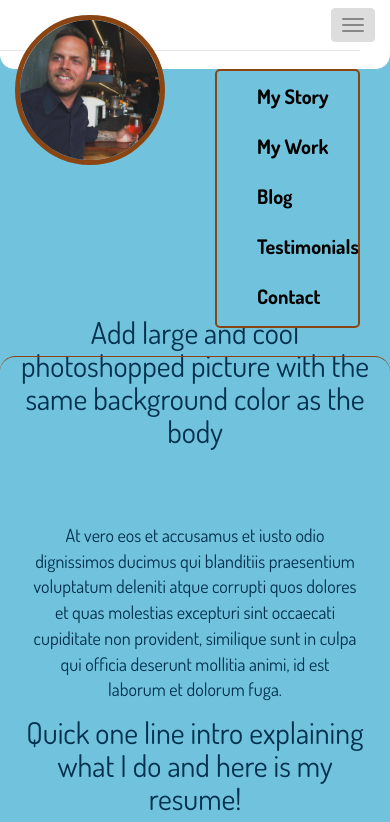
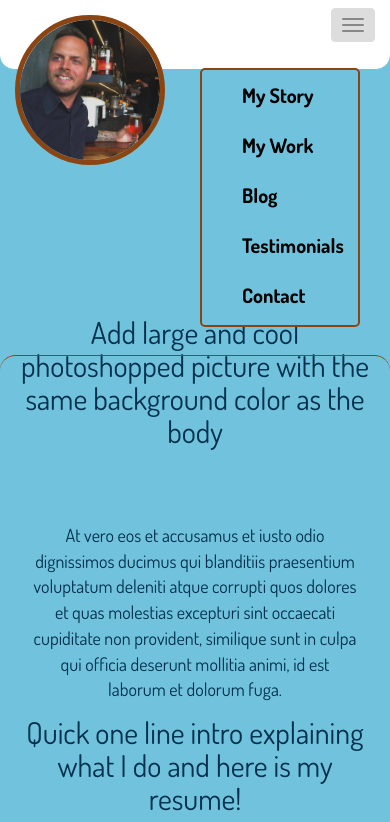
Before and after one commit to ryanboyce1/ryanboyce1.github.io, a plain HTML site: page index.html in a window 390 px wide. Both pictures are taken after a click on the button "Toggle navigation". Shown: the top 822 px of the page. Drawn offline with Linux system fonts and the light colour scheme.

Commit message:
menu fix
blah

```diff
--- a/css/my-style.css
+++ b/css/my-style.css
@@ -217,10 +217,7 @@ MEDIA QUERIES
 
 
 @media screen and (max-width: 764px) {
-    .logo {
-        width: 200px;
-        height: 200px;
-    }
+
 
     .hero {
         margin-top:225px
@@ -258,7 +255,7 @@ MEDIA QUERIES
     margin-top:18px;
     border: 2px solid saddlebrown;
     border-radius:5px;
-    width:145px;
+    width:160px;
 
 
 }
@@ -296,13 +293,17 @@ i {
 
     .navbar-default .navbar-collapse, .navbar-default .navbar-form {
     border-color: none;
+        width:100%;
 
 }
     #example-navbar-collapse {
-        height:;
+        border-top:none;
         width:100%;
+        border-bottom:none;
 
 
     }
 
+
+
 }
```
